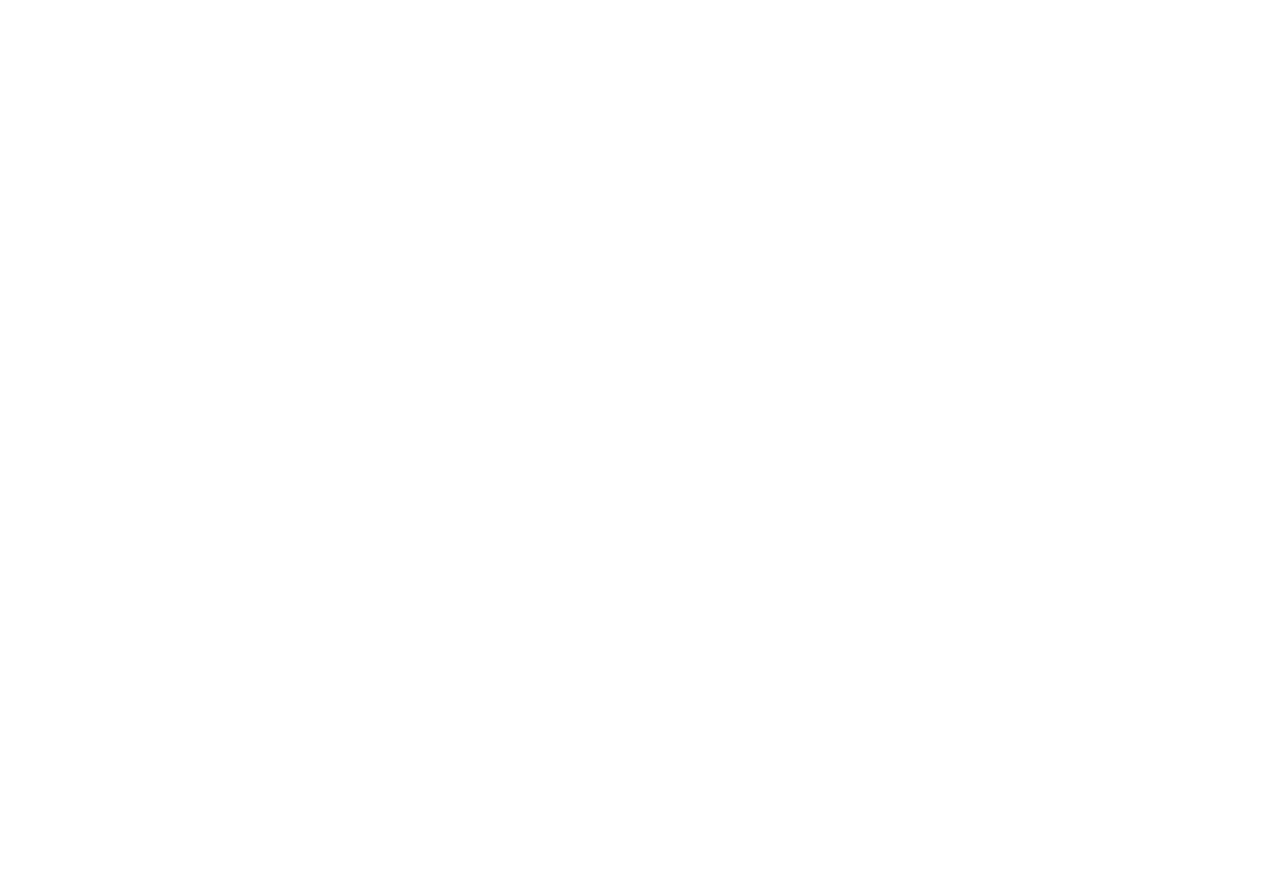
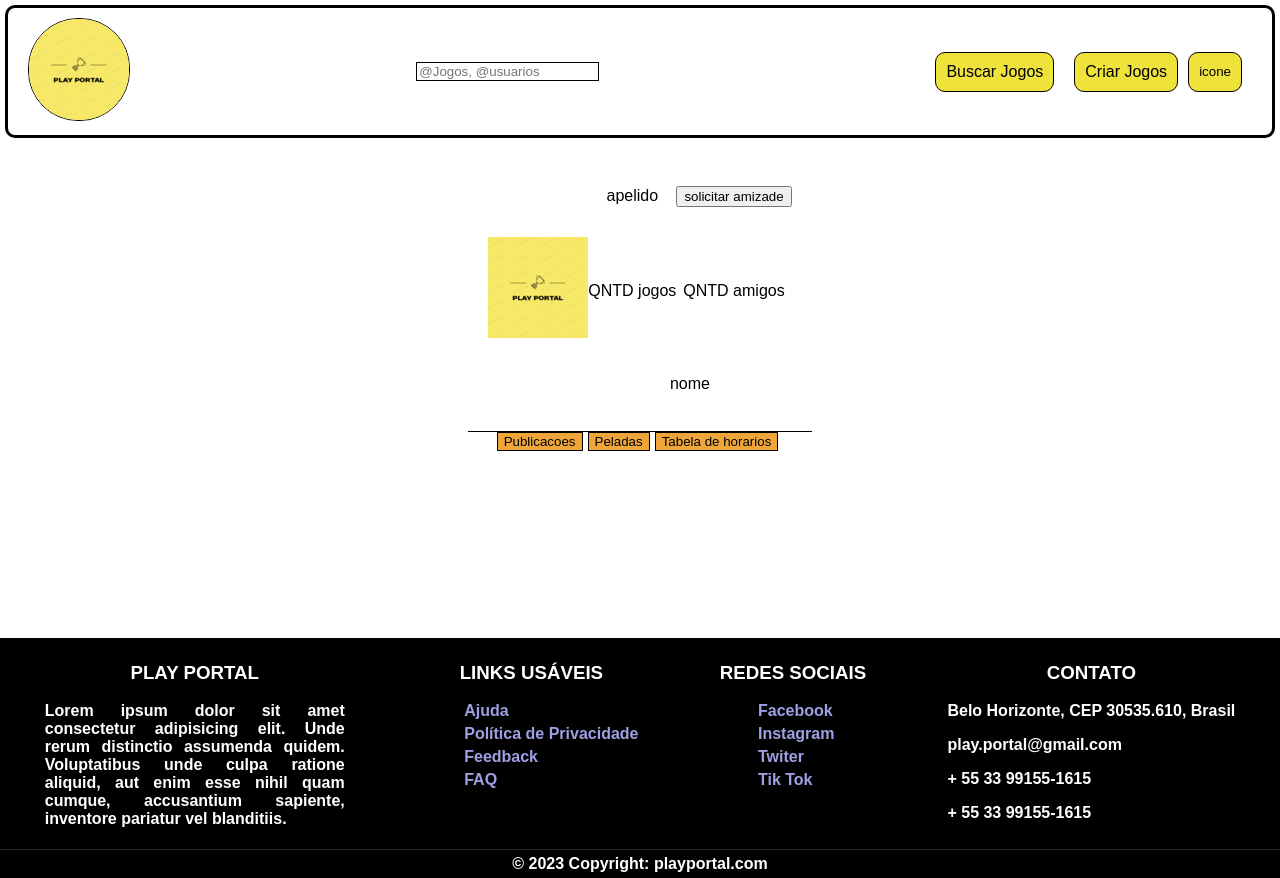
Before and after one commit to ICEI-PUC-Minas-PMGCC-TI/ti-1-pmg-cc-t-20231-grupo-de-peladas, a plain HTML site: page codigo/modulos/perfil.html in a window 1280 px wide. Before the commit the page ends 800 px from the top, so only its background shows below. Drawn offline with Linux system fonts and the light colour scheme.

Commit message:
modelo da pagina de perfil

```diff
--- /dev/null
+++ b/codigo/assets/css/perfil.css
@@ -0,0 +1,148 @@
+/*cabecalho*/
+.header {
+    grid-column:1/6 ;
+    grid-row:1/2 ;
+    margin: 5px;
+    border-radius: 10px;
+    border-style: solid;
+    border-color: black;
+}
+
+.header nav
+{
+    display: flex;
+    flex-wrap: wrap;
+    flex-direction: row;
+    justify-content: space-between;
+    align-items: center;
+}
+
+.header ul {
+    display: flex;
+    flex-wrap: wrap;
+    flex-direction: row;
+    margin-right: 30px;
+}
+
+.header a{
+    border-color: black;
+    text-decoration: none;
+    margin-left: 10px;
+}
+
+.header a img{
+    margin: 10px;
+}
+
+.header li{
+    border: 1px solid black;
+    margin-left: 10px;
+    border-radius: 10px;
+    padding: 10px;
+    background-color: rgb(238, 226, 59);
+    color: black;
+    list-style-type: none;
+
+}
+
+.btn_configurar_perfil{
+    border: 1px solid black;
+    margin-left: 10px;
+    border-radius: 10px;
+    padding: 10px;
+    background-color: rgb(238, 226, 59);
+    color: black;
+    list-style-type: none;
+}
+
+.btn_configurar_perfil:hover
+{
+    background-color:rgb(168, 160, 46) ;
+}
+
+.pesquisar
+{
+    border: 1px solid black;
+}
+.logo
+{
+    border: 1px solid black;
+    border-radius: 50px;
+}
+
+    /*main*/
+
+.main
+{
+    display: grid;
+    flex-direction: column;
+    justify-content: center ;
+    margin: 10px auto;
+    min-height: 60vh;
+}
+
+.detalhes_perfil
+{
+    display: grid;
+    padding: 0px 20px;
+    border-bottom: 1px solid black;
+    max-height: 40vh;
+}
+
+.img_perfil{
+    grid-column: 1/2;
+    grid-row:1/4 ;
+    margin: auto;
+}
+
+
+.apelido_perfil{
+    grid-column:2/3 ;
+    grid-row: 1/2;
+    margin: auto;
+}
+
+.solicitar_amizade_perfil{
+    grid-column: 3/4;
+    grid-row: 1/2;
+    margin: auto;
+}
+
+.qntd_jogos_perfil{
+    grid-column:2/3 ;
+    grid-row: 2/3 ;
+    margin: auto;
+}
+
+.qntd_amigos_perfil{
+    grid-column: 3/4 ;
+    grid-row: 2/3;
+    margin: auto;
+}
+
+.nome_perfil{
+    grid-column:2/4 ;
+    grid-row: 3/4;
+    margin: auto;
+}
+
+.postagem_perfil
+{
+
+}
+.btns_perfil
+{
+    display: flex;
+    justify-content: center;
+}
+.btns_perfil > button
+{
+    margin-right: 5px;
+    background-color: rgb(238, 166, 59) ;
+    border: 1px solid black;
+}
+
+.btns_perfil > button:hover
+{
+    opacity: 90%;
+}
--- a/codigo/modulos/perfil.html
+++ b/codigo/modulos/perfil.html
@@ -0,0 +1,114 @@
+<!DOCTYPE html>
+<html lang="pt-br">
+
+<head>
+    <meta charset="UTF-8">
+    <meta name="viewport" content="width=device-width, initial-scale=1.0">
+    <link rel="stylesheet" href="../assets/css/rodape.css">
+    <link rel="stylesheet" href="../assets/css/perfil.css">
+
+    <title>Play Portal</title>
+</head>
+
+<body>
+    <!--cabecalho-->
+    <header class="header" id="header_perfil">
+        <nav>
+            <a href="../index.html"><img class="logo" src="../assets/imgs/logo.png" alt="logo"></a>
+            <input type="search" name="pesquisar" id="pesquisar" class="pesquisar" placeholder="@Jogos, @usuarios">
+            <ul>
+                <a href="./buscar.html">
+                    <li>Buscar Jogos</li>
+                </a>
+                <a href="criar.html">
+                    <li>Criar Jogos</li>
+                </a>
+                <button id="btn_configurar_perfil" class="btn_configurar_perfil">icone</button>
+            </ul>
+        </nav>
+    </header>
+
+    <!--corpo-->
+    <main class="main" id="main_perfil">
+        <div class="detalhes_perfil">
+            <div id="img_perfil" class="img_perfil"><img src="../assets/imgs/logo.png" alt=""></div>
+
+            <p id="apelido_perfil" class="apelido_perfil">apelido</p>
+            <button id="solicitar_amizade_perfil" class="solicitar_amizade_perfil">solicitar amizade</button>
+            <p id="qntd_jogos_perfil" class="qntd_jogos_perfil">QNTD jogos</p>
+
+            <p id="qntd_amigos_perfil" class="qntd_amigos_perfil">QNTD amigos</p>
+
+            <p id="nome_perfil" class="nome_perfil">nome</p>
+        </div>
+        <div class="postagem_perfil">
+            <div class="btns_perfil">
+                <button id="btn_publicar_imagem_perfil">
+                    Publicacoes
+                </button>
+
+                <button id="btn_publicar_peladas_perfil">
+                    Peladas
+                </button>
+
+                <button id="btn_publicar_tabela_perfil">
+                    Tabela de horarios
+                </button></div>
+                <div id="posts_perfil">
+
+                </div>
+        </div>
+    </main>
+
+    <!--rodape-->
+    <footer class="footer" id="footer_perfil">
+
+        <!--Quem somos-->
+        <div class="quem_somos" id="quem_somos">
+            <h3>PLAY PORTAL</h3>
+            <p>Lorem ipsum dolor sit amet consectetur adipisicing elit. Unde rerum distinctio assumenda quidem.
+                Voluptatibus unde culpa ratione aliquid, aut enim esse nihil quam cumque, accusantium sapiente,
+                inventore pariatur vel blanditiis.</p>
+        </div>
+
+        <!--Links Usaveis-->
+        <div class="links_usaveis" id="links_usaveis">
+            <h3>LINKS USÁVEIS</h3>
+            <ul>
+                <li><a href="ajuda.html">Ajuda</a></li>
+                <li><a href="politica_privacidade.html">Política de Privacidade</a></li>
+                <li><a href="feedback.html">Feedback</a></li>
+                <li><a href="FAQ.html">FAQ</a></li>
+            </ul>
+        </div>
+
+        <!--Redes Sociais-->
+        <div class="redes_sociais" id="redes_sociais">
+            <h3>REDES SOCIAIS</h3>
+            <ul>
+                <li><a href="https://facebook.com/" target="_blank">Facebook</a></li>
+                <li><a href="https://www.instagram.com/" target="_blank">Instagram</a></li>
+                <li><a href="https://twitter.com/" target="_blank">Twiter</a></li>
+                <li><a href="https://www.tiktok.com/" target="_blank">Tik Tok</a></li>
+            </ul>
+        </div>
+
+
+        <!--Contato-->
+        <div class="contato" id="contato">
+            <h3>CONTATO</h3>
+            <p>Belo Horizonte, CEP 30535.610, Brasil</p>
+            <p>play.portal@gmail.com</p>
+            <p>+ 55 33 99155-1615</p>
+            <p>+ 55 33 99155-1615</p>
+        </div>
+
+    </footer>
+    <!--COPYRIGHT-->
+    <p class="copyright" id="copyright">© 2023 Copyright: playportal.com</p>
+
+    <!-- chamar arquivo java script-->
+    <script src=""></script>
+</body>
+
+</html>
```
Also changed, not shown: codigo/assets/css/criar.css (+0 -7 lines), codigo/modulos/criar.html (+1 -1 lines).
